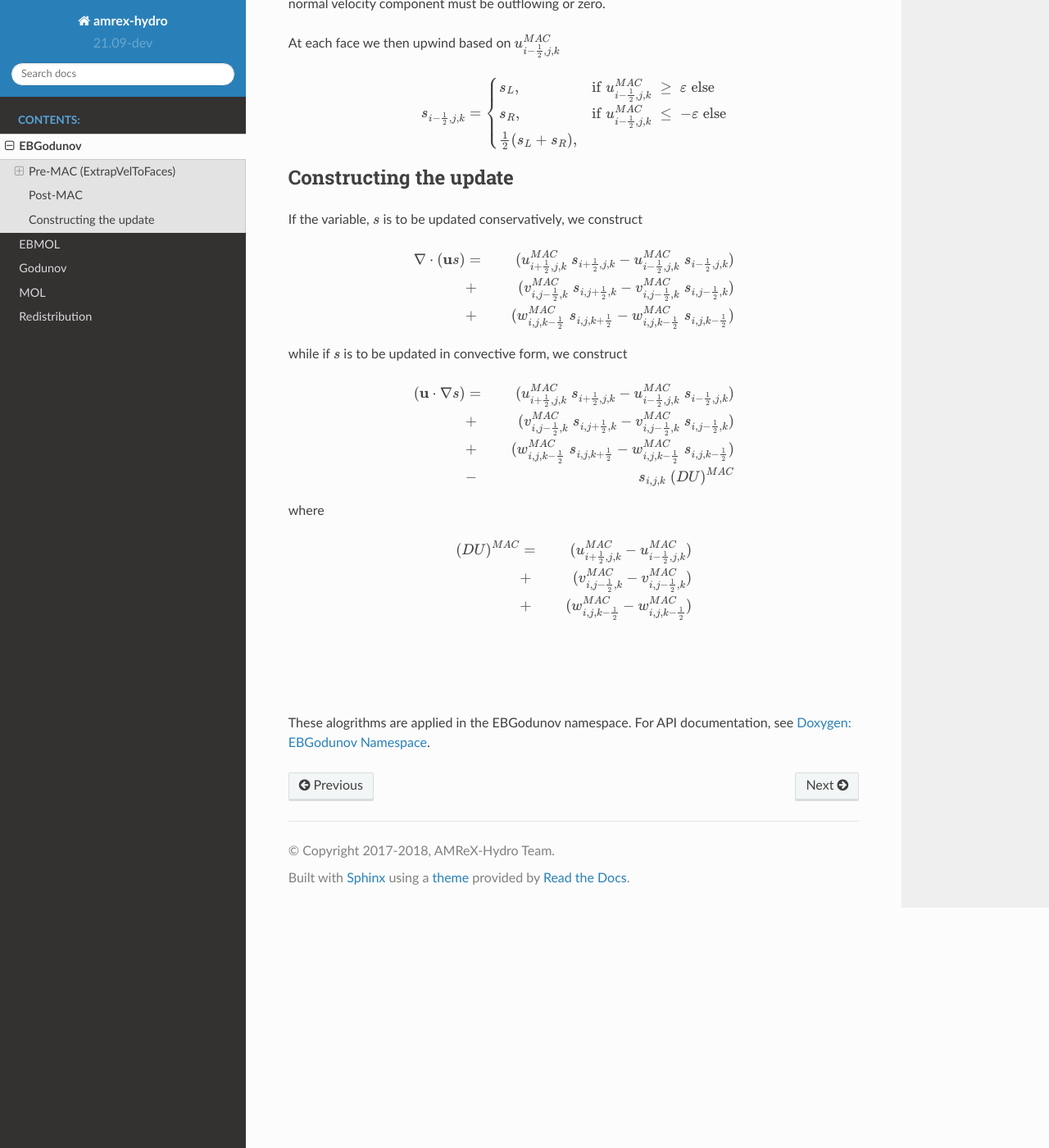
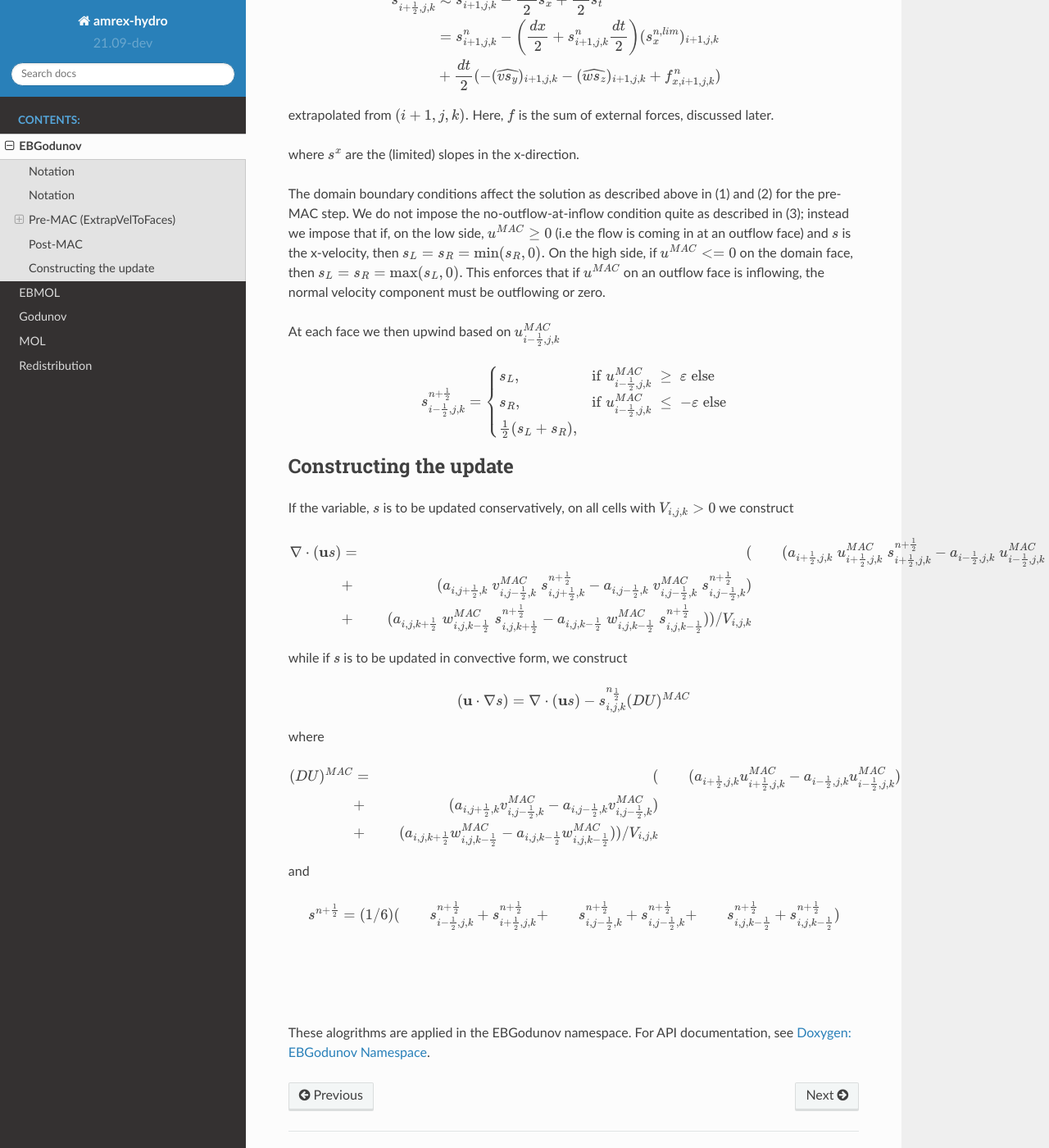
Before and after one commit to AMReX-Fluids/AMReX-Hydro, a Sphinx documentation site: the page built from Docs/source/EBGodunov.rst, in a window 1280 px wide and 1400 px high, scrolled down 3353 px. Shown: the whole window at 82% size. Built offline with Sphinx 7.4.7 and the Read the Docs theme 2.0.0, drawn with Linux system fonts in a browser that asks for light colours; some of the changed text lies outside the part shown.

Commit message:
more fixes to formulas and notation

```diff
--- a/Docs/source/EBGodunov.rst
+++ b/Docs/source/EBGodunov.rst
@@ -1,12 +1,27 @@
 EBGodunov
 =========
 
-All slope computations use second-order limited slopes as described in
-`Slopes`_.
+Notation
+--------
+
+For every cut cell we define :math:`a_x`, :math:`a_y,` and :math:`a_z` to be the area fractions of the faces
+and :math:`V` is the volume fraction of the cell.  All area and volume fractions are greater than or equal to zero
+and less than or equal to 1.
+
+All slope computations use fourth-order limited slopes as described in `Slopes`_ for cells for which
+this calculation would not use any information in cut or covered cells; otherwise the slope computations
+use a least squares approach also described in `Slopes`_ .
 
 .. _`Slopes`: https://amrex-codes.github.io/amrex/hydro_html/Slopes.html
 
 We define :math:`\varepsilon = 1.e-8` in **Utils / hydro_constants.H**
+
+Notation
+--------
+
+For every cut cell we define :math:`a_x`, :math:`a_y,` and :math:`a_z` to be the area fractions of the faces
+and :math:`V` is the volume fraction of the cell.  All area and volume fractions are greater than or equal to zero
+and less than or equal to 1.
 
 Pre-MAC (`ExtrapVelToFaces`_)
 ----------------------------
@@ -198,7 +213,7 @@ At each face we then upwind based on :math:`u^{MAC}_{i-\frac{1}{2},j,k}`
 
 .. math::
 
-   s_{i-\frac{1}{2},j,k} =
+   s_{i-\frac{1}{2},j,k}^{{n+\frac{1}{2}}} =
    \begin{cases}
    s_L, & \mathrm{if} \; u^{MAC}_{i-\frac{1}{2},j,k}\; \ge  \; \varepsilon  \; \mathrm{else} \\
    s_R, & \mathrm{if} \; u^{MAC}_{i-\frac{1}{2},j,k}\; \le  \; -\varepsilon  \; \mathrm{else} \\
@@ -208,36 +223,44 @@ At each face we then upwind based on :math:`u^{MAC}_{i-\frac{1}{2},j,k}`
 Constructing the update
 -----------------------
 
-If the variable, :math:`s` is to be updated conservatively, we construct
+If the variable, :math:`s` is to be updated conservatively, on all cells with :math:`V_{i,j,k} > 0` we construct
 
 .. math::
 
    \begin{aligned}
-   \nabla \cdot ({\bf u}s) &=& (u^{MAC}_{i+\frac{1}{2},j,k}\; s_{i+\frac{1}{2},j,k} - u^{MAC}_{i-\frac{1}{2},j,k}\; s_{i-\frac{1}{2},j,k}) \\
-                        &+& (v^{MAC}_{i,j-\frac{1}{2},k}\; s_{i,j+\frac{1}{2},k} - v^{MAC}_{i,j-\frac{1}{2},k}\; s_{i,j-\frac{1}{2},k} ) \\
-                        &+& (w^{MAC}_{i,j,k-\frac{1}{2}}\; s_{i,j,k+\frac{1}{2}} - w^{MAC}_{i,j,k-\frac{1}{2}}\; s_{i,j,k-\frac{1}{2}}) \end{aligned}
+   \nabla \cdot ({\bf u}s) &=& (
+                           & & (a_{i+\frac{1}{2},j,k} \; u^{MAC}_{i+\frac{1}{2},j,k}\; s_{i+\frac{1}{2},j,k}^{{n+\frac{1}{2}}}
+                              - a_{i-\frac{1}{2},j,k} \; u^{MAC}_{i-\frac{1}{2},j,k}\; s_{i-\frac{1}{2},j,k}^{{n+\frac{1}{2}}}) \\
+                           &+& (a_{i,j+\frac{1}{2},k} \; v^{MAC}_{i,j-\frac{1}{2},k}\; s_{i,j+\frac{1}{2},k}^{{n+\frac{1}{2}}}
+                              - a_{i,j-\frac{1}{2},k} \; v^{MAC}_{i,j-\frac{1}{2},k}\; s_{i,j-\frac{1}{2},k}^{{n+\frac{1}{2}}}) \\
+                           &+& (a_{i,j,k+\frac{1}{2}} \; w^{MAC}_{i,j,k-\frac{1}{2}}\; s_{i,j,k+\frac{1}{2}}^{{n+\frac{1}{2}}}
+                              - a_{i,j,k-\frac{1}{2}} \; w^{MAC}_{i,j,k-\frac{1}{2}}\; s_{i,j,k-\frac{1}{2}}^{{n+\frac{1}{2}}}) ) / V_{i,j,k} \\\end{aligned}
 
 while if :math:`s` is to be updated in convective form, we construct
 
 .. math::
 
-   \begin{aligned}
-   ({\bf u}\cdot \nabla s) &=& (u^{MAC}_{i+\frac{1}{2},j,k}\; s_{i+\frac{1}{2},j,k} - u^{MAC}_{i-\frac{1}{2},j,k}\; s_{i-\frac{1}{2},j,k}) \\
-                       &+& (v^{MAC}_{i,j-\frac{1}{2},k}\; s_{i,j+\frac{1}{2},k} - v^{MAC}_{i,j-\frac{1}{2},k}\; s_{i,j-\frac{1}{2},k} ) \\
-                       &+& (w^{MAC}_{i,j,k-\frac{1}{2}}\; s_{i,j,k+\frac{1}{2}} - w^{MAC}_{i,j,k-\frac{1}{2}}\; s_{i,j,k-\frac{1}{2}}) \\
-                       &-& s_{i,j,k} \; (DU)^{MAC}\end{aligned}
+   ({\bf u}\cdot \nabla s) = \nabla \cdot ({\bf u}s) - s_{i,j,k}^{{n_\frac{1}{2}}} (DU)^{MAC}
 
 where
 
 .. math::
 
    \begin{aligned}
-   (DU)^{MAC}  &=& (u^{MAC}_{i+\frac{1}{2},j,k}- u^{MAC}_{i-\frac{1}{2},j,k}) \\
-               &+& (v^{MAC}_{i,j-\frac{1}{2},k}- v^{MAC}_{i,j-\frac{1}{2},k}) \\
-               &+& (w^{MAC}_{i,j,k-\frac{1}{2}}- w^{MAC}_{i,j,k-\frac{1}{2}}) \\\end{aligned}
+   (DU)^{MAC}  &=& (
+               & & (a_{i+\frac{1}{2},j,k} u^{MAC}_{i+\frac{1}{2},j,k}- a_{i-\frac{1}{2},j,k} u^{MAC}_{i-\frac{1}{2},j,k}) \\
+               &+& (a_{i,j+\frac{1}{2},k} v^{MAC}_{i,j-\frac{1}{2},k}- a_{i,j-\frac{1}{2},k} v^{MAC}_{i,j-\frac{1}{2},k}) \\
+               &+& (a_{i,j,k+\frac{1}{2}} w^{MAC}_{i,j,k-\frac{1}{2}}- a_{i,j,k-\frac{1}{2}} w^{MAC}_{i,j,k-\frac{1}{2}}) ) / V_{i,j,k} \\\end{aligned}
 
+and
 
+.. math::
 
+   \begin{aligned}
+   s^{{n+\frac{1}{2}}} = (1/6) (
+               & &  s_{i-\frac{1}{2},j,k}^{{n+\frac{1}{2}}} +  s_{i+\frac{1}{2},j,k}^{{n+\frac{1}{2}}}
+               &+&  s_{i,j-\frac{1}{2},k}^{{n+\frac{1}{2}}} + s_{i,j-\frac{1}{2},k}^{{n+\frac{1}{2}}}
+               &+&  s_{i,j,k-\frac{1}{2}}^{{n+\frac{1}{2}}} + s_{i,j,k-\frac{1}{2}}^{{n+\frac{1}{2}}} ) \\\end{aligned}
 |
 |
 |
--- a/Docs/source/EBMOL.rst
+++ b/Docs/source/EBMOL.rst
@@ -101,8 +101,12 @@ as described in `Slopes`_,
 and :math:`\delta_x`, :math:`\delta_y`, and :math:`\delta_z` are the components of the distance vector from
 the cell centroid to the face centroid of the face at :math:`(i-\frac{1}{2},j,k).`
 
-Effect of boundary conditions (`SetXEdgeBCs`_ in Utils / hydro_bcs_K.H )
+Boundary conditions (`SetXEdgeBCs`_, `SetYEdgeBCs`_, `SetZEdgeBCs`_)
 ~~~~~~~~~~~~~~~~~~~~~~~~~~~~~~~~~~~~~~~~~~~~~~~~~~~~~~~~~~~~~~~~~~~~~~~~~~~~~
+
+.. _`SetXEdgeBCs`: https://amrex-codes.github.io/amrex-hydro/Doxygen/html/namespaceHydroBC.html#ab90f8ce229a7ebbc521dc27d65f2db9a
+.. _`SetYEdgeBCs`: https://amrex-codes.github.io/amrex-hydro/Doxygen/html/namespaceHydroBC.html#a6865c2cfd50cc95f9b69ded1e8ac78ab
+.. _`SetZEdgeBCs`: https://amrex-codes.github.io/amrex-hydro/Doxygen/html/namespaceHydroBC.html#a19ddc5ac50e9a6b9a98bc17f3815a62e
 
 The domain boundary conditions affect the solution as described above in
 (1) and (2) for the pre-MAC step. We do not impose the
--- a/Docs/source/MOL.rst
+++ b/Docs/source/MOL.rst
@@ -70,8 +70,6 @@ the velocity at an outflow face to flow back into the domain.
 Note that the boundary conditions are imposed before the upwinding
 described above.
 
-Post-MAC
---------
 Post-MAC (`ComputeEdgeState`_)
 ---------------------------------------
 
```
